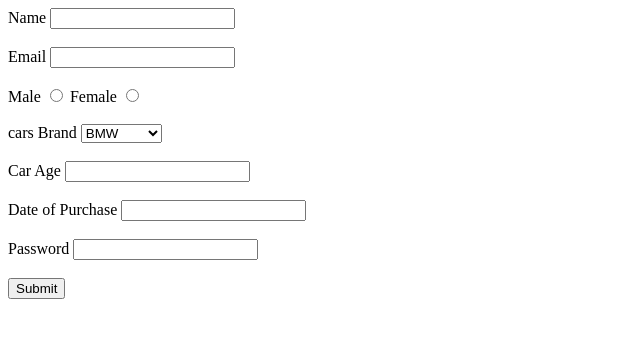
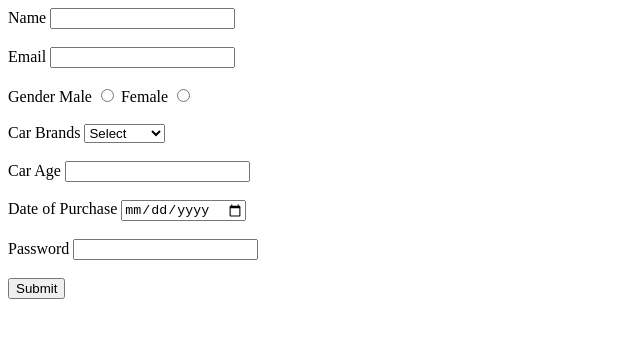
Before and after one commit to acciojob/car-insurance-form-vidyatiwrai, a website: page main.html in a window 1280 px wide. Shown: the whole page, without its empty margins (0-640 px from the left). Drawn offline with Linux system fonts and the light colour scheme.

Commit message:
created a submission

```diff
--- a/main.html
+++ b/main.html
@@ -7,43 +7,44 @@
 </head>
 
 <body>
+	<!-- the entire body must be written by student -->
+    <script type="text/javascript" src="./script.js">
+</script>
+
 	<form id="my-form" method="post">
-		<lable for="name">Name</lable>
-	<input type="text" id="name"  required><br><br>
+		<label for="name">Name</label>
+		<input type="text" required id="name"><br><br>
 
-	<lable for="email">Email</lable>
-		<input type="email" id="email"  required><br><br>
+			<label for="email">Email</label>
+		<input type="email" required id="email"><br><br>
 
 
-          <label for="male">Male</label>
-          <input type="radio" id="male" name="gender" required>
-          <label for="female">Female</label>
-        <input type="radio" id="female" name="gender" required>
-        <br><br>
+				<label for="gender">Gender</label>
+		<label for="male">Male</label>
+		<input type="radio" required name="gender" id="male">
+		<label for="female">Female</label>
 
-   <label for="cars">cars Brand</label>
-                <select name="cars" id="cars" required>
-                        <option>BMW</option>
-                        <option>Audi</option>
-                        <option>Mercedes</option>
-                </select><br><br>
+		<input type="radio" required name="gender"  id="female"><br><br>
+        	<label for="cars">Car Brands</label>
+		<select name="cars" id="cars">
 
-	<label for="carage">Car Age</label>
-	<input type="carage" id="carage" required><br><br>
+			<option value="select">Select</option>
+			<option value="bmw">BMW</option>
+			<option value="audi">Audi</option>
+			<option value="mercedez">Mercedez</option>
 
-	<lable for="dop" >Date of Purchase</lable>
-	<input type="dop" id="dop" required><br><br>
+		</select><br><br>
 
-		<lable for="Password" >Password </lable>
-	<input type="Password" id="Password" required><br><br>
+	  	<label for="carage">Car Age</label>
+		<input type="carage" id="carage" required><br><br>
 
-		 <button type="submit">Submit</button>
+		  	<label for="dop">Date of Purchase</label>
+		<input type="date" id="dop" required><br><br>
 
-
-
+		  	<label for="password">Password</label>
+		<input type="password" id="password" required ><br><br>
+		<button type="submit">Submit</button>
 	</form>
-    <script type="text/javascript" src="./script.js">
-</script>
 
 </body>
 
```
